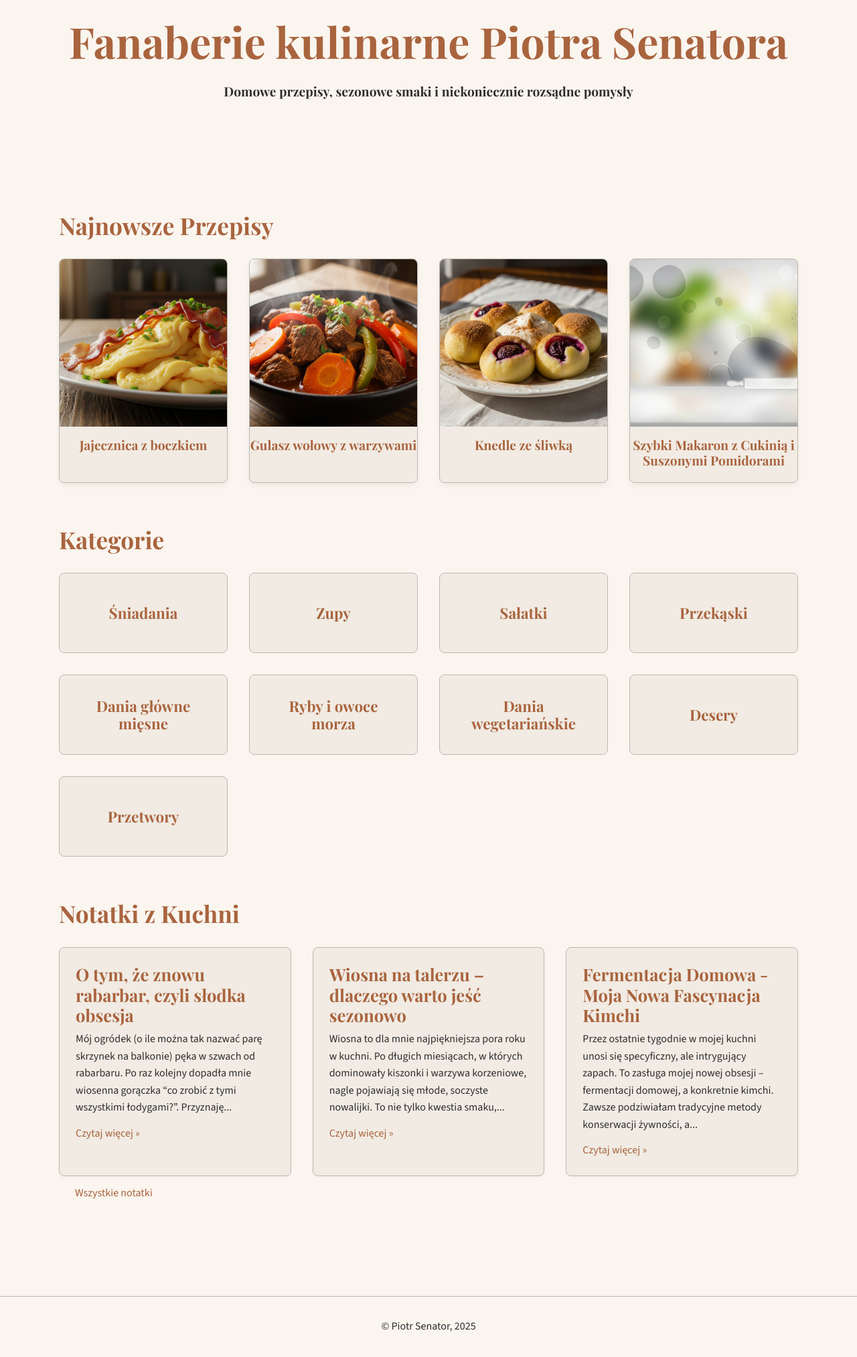
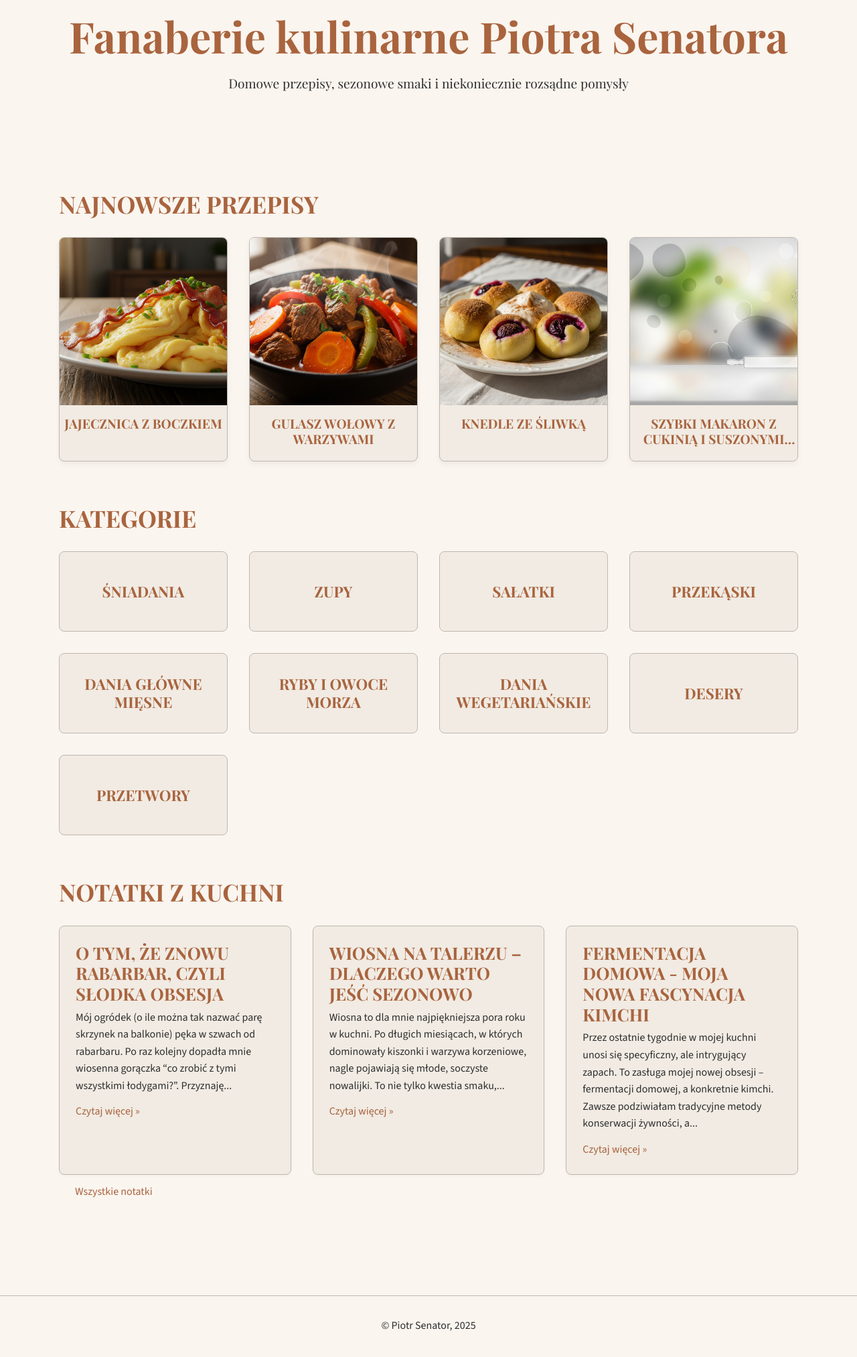
Before and after one commit to piotrsenator/kuchnia, a Jekyll site: the page built from index.html, in a window 1280 px wide. Shown: the whole page at 67% size. Built offline with Jekyll 4.4.1, drawn with Linux system fonts in a browser that asks for light colours.

Commit message:
Update style.css

```diff
--- a/assets/css/style.css
+++ b/assets/css/style.css
@@ -67,7 +67,6 @@
     --border-radius-md: 8px;
 }
 
-
 *, *::before, *::after {
     box-sizing: border-box;
     margin: 0;
@@ -94,19 +93,35 @@ body {
 
 h1, h2, h3, h4, h5, h6,
 .site-title,
-.site-subtitle,
 .recipe-card-title,
 .category-card-title,
 .recipe-title,
-.recipe-description,
-.note-title,
-.site-description-short {
+.note-title {
     font-family: var(--font-family-secondary); /* Użycie zmiennej */
-    font-weight: 700; /* Domyślna waga dla nagłówków */
+    font-weight: 700; /* Domyślna waga dla nagłówków (Playfair Display Bold) */
     color: var(--color-primary); /* Użycie zmiennej */
     line-height: 1.2;
     margin-bottom: 0.8em;
 }
+
+/* Nagłówki poza h1 - kapitaliki */
+h2, h3, h4, h5, h6,
+.recipe-card-title,
+.category-card-title,
+.recipe-title,
+.note-title {
+    text-transform: uppercase;
+}
+
+/* site-title i site-subtitle nie powinny być kapitalikami */
+.site-title,
+.site-subtitle,
+.site-description-short {
+    text-transform: none;
+    font-family: var(--font-family-secondary); /* Użycie zmiennej */
+    color: var(--color-primary); /* Użycie zmiennej */
+}
+
 
 h1 { font-size: 2.8rem; }
 h2 { font-size: 2.2rem; }
@@ -146,13 +161,13 @@ a:hover {
 
 .site-header {
     background-color: var(--color-background-light);
-    padding: var(--spacing-md) 0 var(--spacing-md); /* Góra 1.5rem, Dół 1.5rem, Boki 0 */
+    /* Zmniejszony padding, aby zredukować puste miejsce pod nagłówkiem */
+    padding: var(--spacing-sm) 0 var(--spacing-sm); /* Zmieniono z md na sm (1rem góra/dół) */
     text-align: center;
-    /* Możesz dodać margin-bottom: 0; jeśli chcesz usunąć wszelkie domyślne marginesy */
 }
 
 .site-title {
-    font-size: 3rem; /* Zmniejszono główny tytuł */
+    font-size: 3rem;
     margin-bottom: var(--spacing-xs); /* Użycie zmiennej */
 }
 
@@ -160,13 +175,14 @@ a:hover {
     font-weight: 400; /* Regular dla podtytułu strony */
     color: var(--color-text-dark); /* Użycie zmiennej */
     font-size: 1.3rem;
-    font-style: italic;
-    margin-bottom: var(--spacing-md); /* Użycie zmiennej */
+    font-style: normal; /* Usunięto italic */
+    margin-bottom: var(--spacing-sm); /* Zmniejszono z md na sm */
 }
 
 .site-description-short {
     max-width: 700px;
-    margin: 0 auto var(--spacing-lg) auto; /* Użycie zmiennej */
+    /* Zmniejszony margines, aby zredukować puste miejsce */
+    margin: 0 auto var(--spacing-sm) auto; /* Zmieniono z lg na sm */
     color: var(--color-text-dark); /* Użycie zmiennej */
     font-size: 1.2rem;
 }
@@ -194,6 +210,7 @@ a:hover {
     border-radius: var(--border-radius-sm); /* Użycie zmiennej */
     transition: background-color 0.3s ease, color 0.3s ease, border-color 0.3s ease;
     text-align: center;
+    font-weight: 400; /* Usunięto bold */
 }
 
 .button-container {
@@ -235,6 +252,7 @@ a:hover {
     border-radius: var(--border-radius-sm); /* Użycie zmiennej */
     transition: background-color 0.3s ease;
     margin-top: var(--spacing-md); /* Użycie zmiennej */
+    font-weight: 400; /* Usunięto bold */
 }
 
 .print-button:hover {
@@ -260,7 +278,7 @@ a:hover {
 
 /* Odstępy między głównymi sekcjami strony */
 .hero-section,
-.featured-recipes-section,
+/* Usunięto .featured-recipes-section */
 .latest-recipes-section,
 .categories-section,
 .notes-section,
@@ -270,15 +288,15 @@ a:hover {
 }
 
 /* Pierwsza sekcja na stronie głównej nie potrzebuje górnego marginesu */
+/* Zaktualizowano na latest-recipes-section, usunięto featured-recipes-section */
 .main-content .hero-section:first-child,
-.main-content .featured-recipes-section:first-child {
+.main-content .latest-recipes-section:first-child {
     margin-top: 0;
 }
 
 /* Siatki dla sekcji (przepisy, kategorie, notatki) */
 .recipes-grid, /* Ogólna klasa dla siatek przepisów */
-.featured-recipes-grid,
-.latest-recipes-grid {
+.latest-recipes-grid { /* Usunięto .featured-recipes-grid */
     display: grid;
     grid-template-columns: repeat(auto-fit, minmax(220px, 1fr));
     gap: var(--spacing-lg); /* Użycie zmiennej */
@@ -348,12 +366,12 @@ a:hover {
     font-size: 1.2rem;
     margin-bottom: var(--spacing-xs);
     min-height: calc(2 * 1.2rem * 1.2); /* Zakładając font-size 1.2rem i line-height około 1.2 */
-    /* Możesz dostosować 1.2rem i 1.2 do rzeczywistych wartości lub po prostu ustawić sztywną wartość px/rem, np. min-height: 2.8em; */
     overflow: hidden; /* Ukrywa tekst, który przekracza 2 linie, jeśli tytuł jest bardzo długi */
     display: -webkit-box; /* Dla wieloliniowego skracania, jeśli to konieczne */
     -webkit-line-clamp: 2; /* Ograniczenie do 2 linii */
     -webkit-box-orient: vertical;
     white-space: normal; /* Upewnia się, że tekst się łamie */
+    text-transform: uppercase; /* Zastosowanie kapitalików */
 }
 
 /* --- Kafelki kategorii (bez zdjęć) --- */
@@ -379,6 +397,7 @@ a:hover {
     font-size: 1.4rem;
     margin: 0;
     transition: color 0.3s ease;
+    text-transform: uppercase; /* Zastosowanie kapitalików */
 }
 
 .category-card:hover .category-card-title {
@@ -398,12 +417,14 @@ a:hover {
 .notes-section .note-entry h3 {
     font-size: 1.6rem;
     margin-bottom: var(--spacing-xs); /* Użycie zmiennej */
+    text-transform: uppercase; /* Zastosowanie kapitalików */
 }
 
 .notes-section .note-entry p {
     font-size: var(--spacing-sm); /* Użycie zmiennej */
     color: var(--color-text-dark); /* Użycie zmiennej */
     margin-bottom: 0.8rem;
+    font-weight: 400; /* Usunięto bold */
 }
 
 /* --- Strona pojedynczego przepisu --- */
@@ -424,12 +445,13 @@ a:hover {
 .recipe-title {
     font-size: 3rem;
     margin-bottom: var(--spacing-sm); /* Użycie zmiennej */
+    text-transform: uppercase; /* Zastosowanie kapitalików */
 }
 
 .recipe-description {
-    font-weight: 400;
+    font-weight: 400; /* Usunięto bold */
     font-size: 1.2rem;
-    font-style: italic;
+    font-style: normal; /* Usunięto italic */
     color: var(--color-text-dark); /* Użycie zmiennej */
     margin-bottom: var(--spacing-lg); /* Użycie zmiennej */
 }
@@ -480,10 +502,12 @@ a:hover {
     margin-bottom: var(--spacing-xs); /* Użycie zmiennej */
     font-family: var(--font-family-primary); /* Użycie zmiennej */
     color: var(--color-text-dark); /* Użycie zmiennej */
+    font-weight: 400; /* Usunięto bold */
 }
 
 .recipe-details strong {
     color: var(--color-primary); /* Użycie zmiennej */
+    font-weight: 400; /* Usunięto bold */
 }
 
 /* --- Strona pojedynczej notatki --- */
@@ -504,6 +528,7 @@ a:hover {
 .note-title {
     font-size: 2.5rem;
     margin-bottom: var(--spacing-xs); /* Użycie zmiennej */
+    text-transform: uppercase; /* Zastosowanie kapitalików */
 }
 
 .note-date {
@@ -511,6 +536,7 @@ a:hover {
     color: var(--color-text-dark); /* Użycie zmiennej */
     font-size: 0.9rem;
     margin-bottom: var(--spacing-md); /* Użycie zmiennej */
+    font-weight: 400; /* Usunięto bold */
 }
 
 .note-content img {
@@ -527,11 +553,13 @@ a:hover {
     color: var(--color-primary); /* Użycie zmiennej */
     margin-top: var(--spacing-md); /* Użycie zmiennej */
     margin-bottom: 0.8rem;
+    text-transform: uppercase; /* Zastosowanie kapitalików */
 }
 
 .note-content p {
     margin-bottom: var(--spacing-sm); /* Użycie zmiennej */
     color: var(--color-text-dark); /* Użycie zmiennej */
+    font-weight: 400; /* Usunięto bold */
 }
 
 .note-content ul, .note-content ol {
@@ -543,8 +571,9 @@ a:hover {
     border-left: 4px solid var(--color-primary); /* Użycie zmiennej */
     padding-left: var(--spacing-sm); /* Użycie zmiennej */
     margin: var(--spacing-md) 0; /* Użycie zmiennej */
-    font-style: italic;
+    font-style: normal; /* Usunięto italic */
     color: var(--color-text-dark); /* Użycie zmiennej */
+    font-weight: 400; /* Usunięto bold */
 }
 
 .back-to-categories-link,
@@ -554,6 +583,7 @@ a:hover {
     font-family: var(--font-family-primary); /* Użycie zmiennej */
     font-size: 0.9rem;
     color: var(--color-primary); /* Użycie zmiennej */
+    font-weight: 400; /* Usunięto bold */
 }
 
 /* --- Strona 404 --- */
@@ -601,7 +631,7 @@ a:hover {
     }
 
     .recipes-grid,
-    .featured-recipes-grid,
+    /* Usunięto .featured-recipes-grid */
     .latest-recipes-grid,
     .categories-grid,
     .notes-grid {
@@ -639,7 +669,7 @@ a:hover {
     }
 
     .recipes-grid,
-    .featured-recipes-grid,
+    /* Usunięto .featured-recipes-grid */
     .latest-recipes-grid,
     .categories-grid {
         grid-template-columns: repeat(4, 1fr); /* 4 kolumny na desktopie */
@@ -665,7 +695,7 @@ a:hover {
     }
 
     .recipes-grid,
-    .featured-recipes-grid,
+    /* Usunięto .featured-recipes-grid */
     .latest-recipes-grid,
     .categories-grid,
     .notes-grid {
@@ -677,7 +707,6 @@ a:hover {
         width: 80%;
     }
 }
-
 
 /* ==========================================================================
    6. Dodatkowe style dla drukowania (Print Styles)
@@ -700,7 +729,7 @@ a:hover {
     .site-header,
     .site-footer,
     .hero-section,
-    .featured-recipes-section,
+    /* Usunięto .featured-recipes-section */
     .latest-recipes-section,
     .categories-section,
     .notes-section,
@@ -732,19 +761,22 @@ a:hover {
         font-size: 2.2rem;
         color: #000;
         margin-bottom: var(--spacing-xs); /* Użycie zmiennej */
+        text-transform: uppercase; /* Zastosowanie kapitalików */
     }
 
     .recipe-description {
         font-size: var(--spacing-sm); /* Użycie zmiennej */
         color: #333;
         margin-bottom: var(--spacing-sm); /* Użycie zmiennej */
-        font-style: normal;
+        font-style: normal; /* Usunięto italic */
+        font-weight: 400; /* Usunięto bold */
     }
 
     .recipe-date {
         font-size: 0.8rem;
         color: #666;
         margin-bottom: 0.3rem;
+        font-weight: 400; /* Usunięto bold */
     }
 
     /* Układ kolumn na wydruku (linia po linii) */
@@ -785,10 +817,12 @@ a:hover {
         font-size: 0.9rem;
         margin-bottom: 0.3rem;
         color: #000;
+        font-weight: 400; /* Usunięto bold */
     }
 
     .recipe-details strong {
         color: #000;
+        font-weight: 400; /* Usunięto bold */
     }
 
     .recipe-ingredients h2,
@@ -797,6 +831,7 @@ a:hover {
         font-size: 1.5rem;
         color: #000;
         margin-bottom: 0.8rem;
+        text-transform: uppercase; /* Zastosowanie kapitalików */
     }
 
     .recipe-ingredients ul,
@@ -811,6 +846,7 @@ a:hover {
         line-height: 1.4;
         margin-bottom: 0.3rem;
         color: #000;
+        font-weight: 400; /* Usunięto bold */
     }
 
     .recipe-ingredients ul li::marker,
@@ -823,5 +859,6 @@ a:hover {
     a {
         text-decoration: none;
         color: #000 !important;
+        font-weight: 400; /* Usunięto bold */
     }
 }
```
